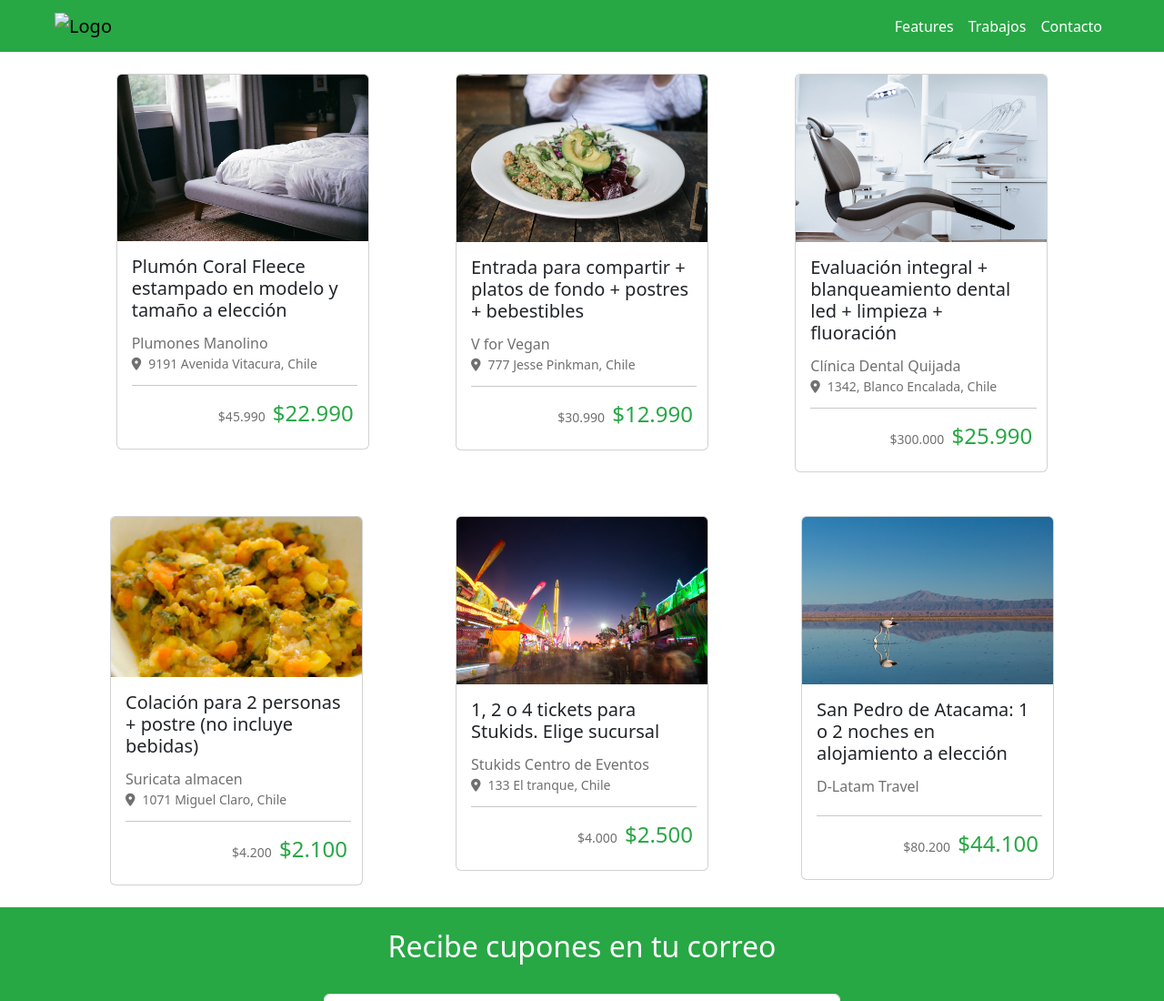
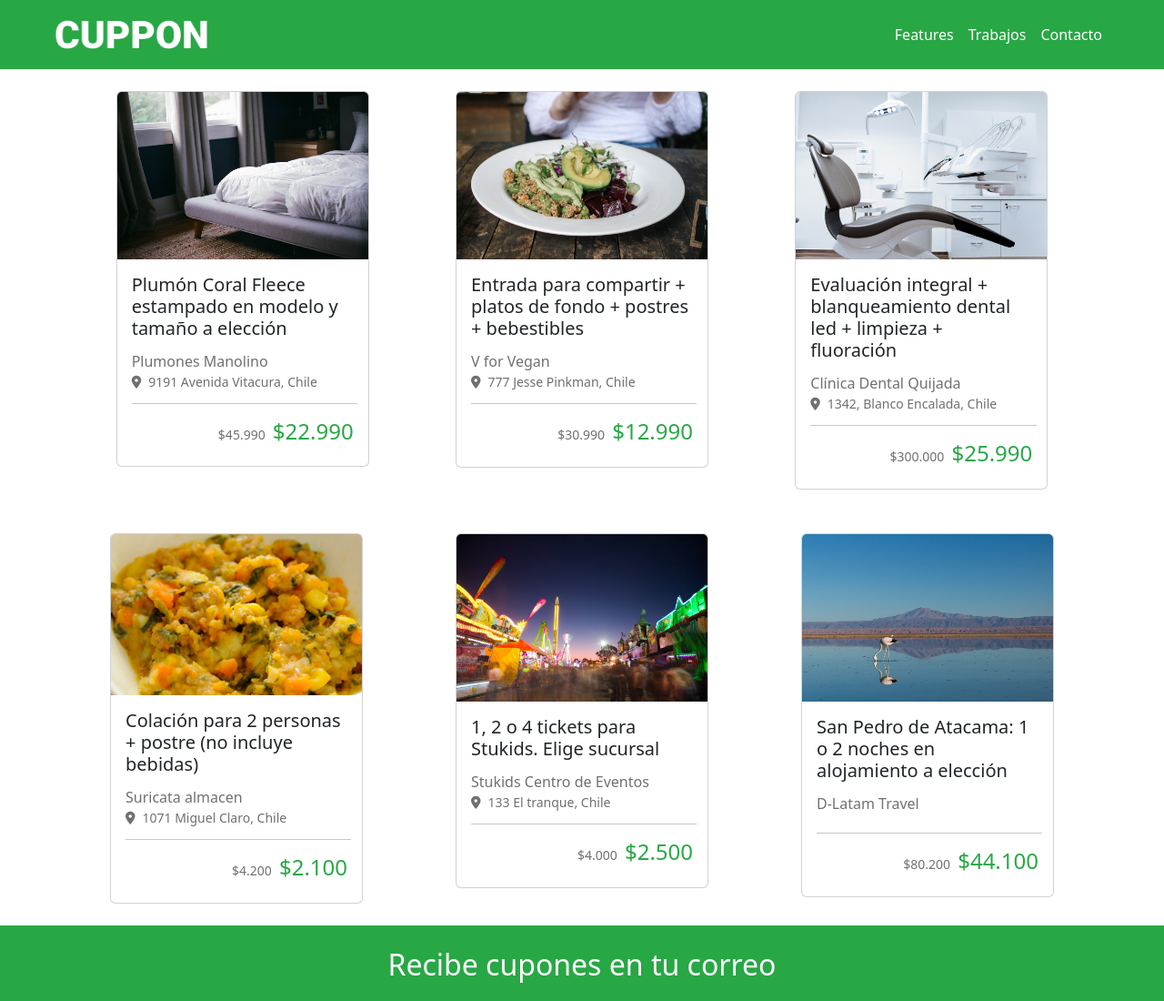
Before and after one commit to alicevento/desafio-cuppon, a plain HTML site: page index.html in a window 1280 px wide. Shown: the top 1100 px of the page at 91% size. Drawn offline with nearby package versions, Linux system fonts and the light colour scheme; the site is published under a folder, as on GitHub Pages, so addresses that start at the root find nothing.

Commit message:
Cambio en index

```diff
--- a/index.html
+++ b/index.html
@@ -26,7 +26,7 @@
       <div class="container-fluid">
         <a class="navbar-brand ps-5" href="#">
           <img
-            src="/assets/img/logo-white.png"
+            src="assets/img/logo-white.png"
             alt="Logo"
             width="170"
             class="d-inline-block align-text-top"
```
